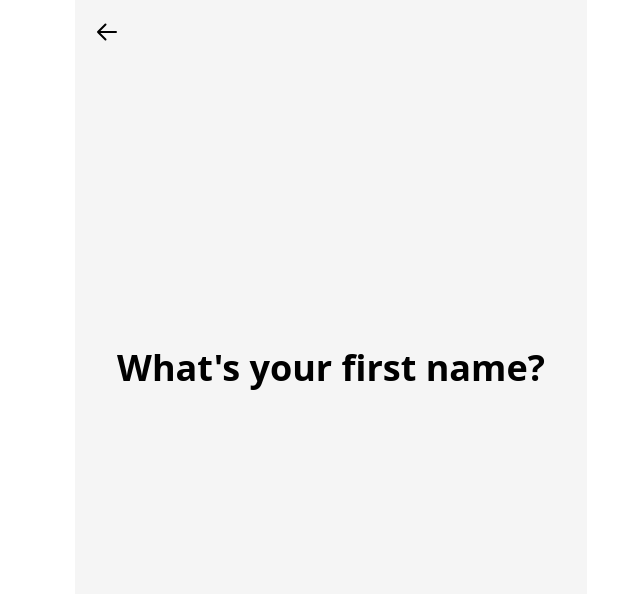
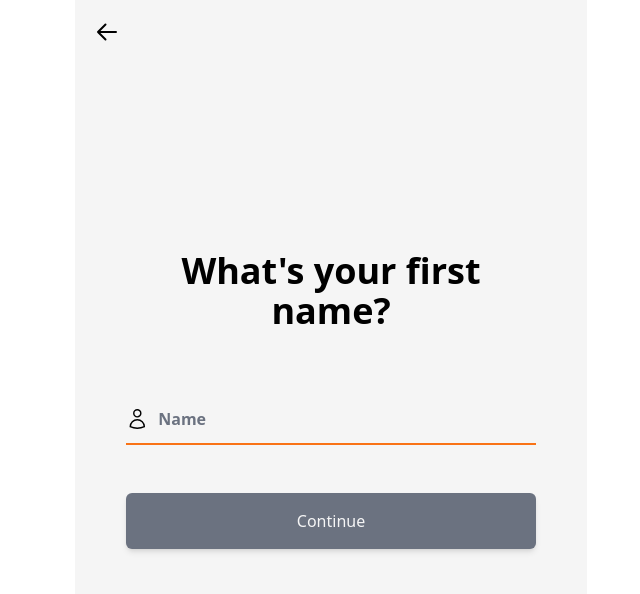
Before and after one commit to mjaliz/langland, a React (Create React App) app: page /sign_up/first_name in a window 1280 px wide. Shown: the top 594 px of the page, without its empty margins (309-949 px from the left). Built offline with nearby package versions, Linux system fonts and the light colour scheme.

Commit message:
working on sign up form

```diff
--- /dev/null
+++ b/src/components/TextInput.jsx
@@ -0,0 +1,28 @@
+import { useField } from "formik";
+
+import UserIcon from "../icons/UserIcon";
+
+const TextInput = ({ label, ...props }) => {
+  const [field, meta] = useField(props);
+  return (
+    <div className="relative z-0 group border-b-2 border-primary flex items-center">
+      <label
+        htmlFor={props.id || props.name}
+        className={`transition absolute -z-10 px-1 top-3 left-7 text-gray font-bold group-focus-within:-translate-y-5 caret-primary group-focus-within:text-sm group-focus-within:text-primary ${
+          meta.value ? "-translate-y-5 text-gray text-sm" : ""
+        }`}
+      >
+        {label}
+      </label>
+      <UserIcon />
+      <input
+        {...field}
+        {...props}
+        className={`w-full mx-auto font-semibold h-12 px-3 bg-inherit outline-none caret-primary`}
+      />
+      {meta.touched && meta.error ? <div>{meta.error}</div> : null}
+    </div>
+  );
+};
+
+export default TextInput;
--- a/src/components/common/Button.jsx
+++ b/src/components/common/Button.jsx
@@ -1,8 +1,12 @@
 import React from "react";
 
-const Button = ({ text, classes }) => {
+const Button = ({ type, disabled, text, classes }) => {
   // return <button className="bg-primary">{text}</button>;
-  return <button className={`${classes}`}>{text}</button>;
+  return (
+    <button className={`${classes}`} type={type} disabled={disabled}>
+      {text}
+    </button>
+  );
 };
 
 export default Button;
--- /dev/null
+++ b/src/icons/UserIcon.jsx
@@ -0,0 +1,22 @@
+import React from "react";
+
+const UserIcon = () => {
+  return (
+    <svg
+      xmlns="http://www.w3.org/2000/svg"
+      fill="none"
+      viewBox="0 0 24 24"
+      strokeWidth={1.5}
+      stroke="currentColor"
+      className="w-6 h-6"
+    >
+      <path
+        strokeLinecap="round"
+        strokeLinejoin="round"
+        d="M15.75 6a3.75 3.75 0 11-7.5 0 3.75 3.75 0 017.5 0zM4.501 20.118a7.5 7.5 0 0114.998 0A17.933 17.933 0 0112 21.75c-2.676 0-5.216-.584-7.499-1.632z"
+      />
+    </svg>
+  );
+};
+
+export default UserIcon;
--- a/src/screens/FirstNameScreen.jsx
+++ b/src/screens/FirstNameScreen.jsx
@@ -1,15 +1,39 @@
 import React from "react";
+import { Formik, Form } from "formik";
 
 import ColContainer from "../components/common/ColContainer";
 import BackButton from "../components/common/BackButton";
+import TextInput from "../components/TextInput";
+import Button from "../components/common/Button";
 
 const FirstNameScreen = () => {
   return (
-    <ColContainer classes="bg-gray-light justify-center relative">
+    <ColContainer classes="bg-gray-light justify-center relative items-center">
       <BackButton classes="absolute top-5 left-5" />
-      <h1 className="text-center text-4xl font-bold mb-16">
+      <h1 className="text-center text-4xl font-bold mb-16 w-[80%]">
         What's your first name?
       </h1>
+      <Formik
+        initialValues={{
+          firstName: "",
+        }}
+      >
+        {(formik) => (
+          <Form className="w-[80%] text-center">
+            <TextInput label="Name" name="firstName" type="text" />
+            <Button
+              disabled={!formik.isValid}
+              type="submit"
+              text="Continue"
+              classes={`${
+                !formik.isValid
+                  ? "text-white bg-primary"
+                  : "text-gray-light bg-gray"
+              } mt-12 w-full h-14 rounded-md shadow-md`}
+            />
+          </Form>
+        )}
+      </Formik>
     </ColContainer>
   );
 };
--- a/tailwind.config.js
+++ b/tailwind.config.js
@@ -8,6 +8,7 @@ module.exports = {
       gray: { light: "#f5f5f5", DEFAULT: "#6b7280" },
       dark: "#94a3b8",
       primary: "#f97316",
+      inherit: "inherit",
     },
     extend: {},
   },
```
